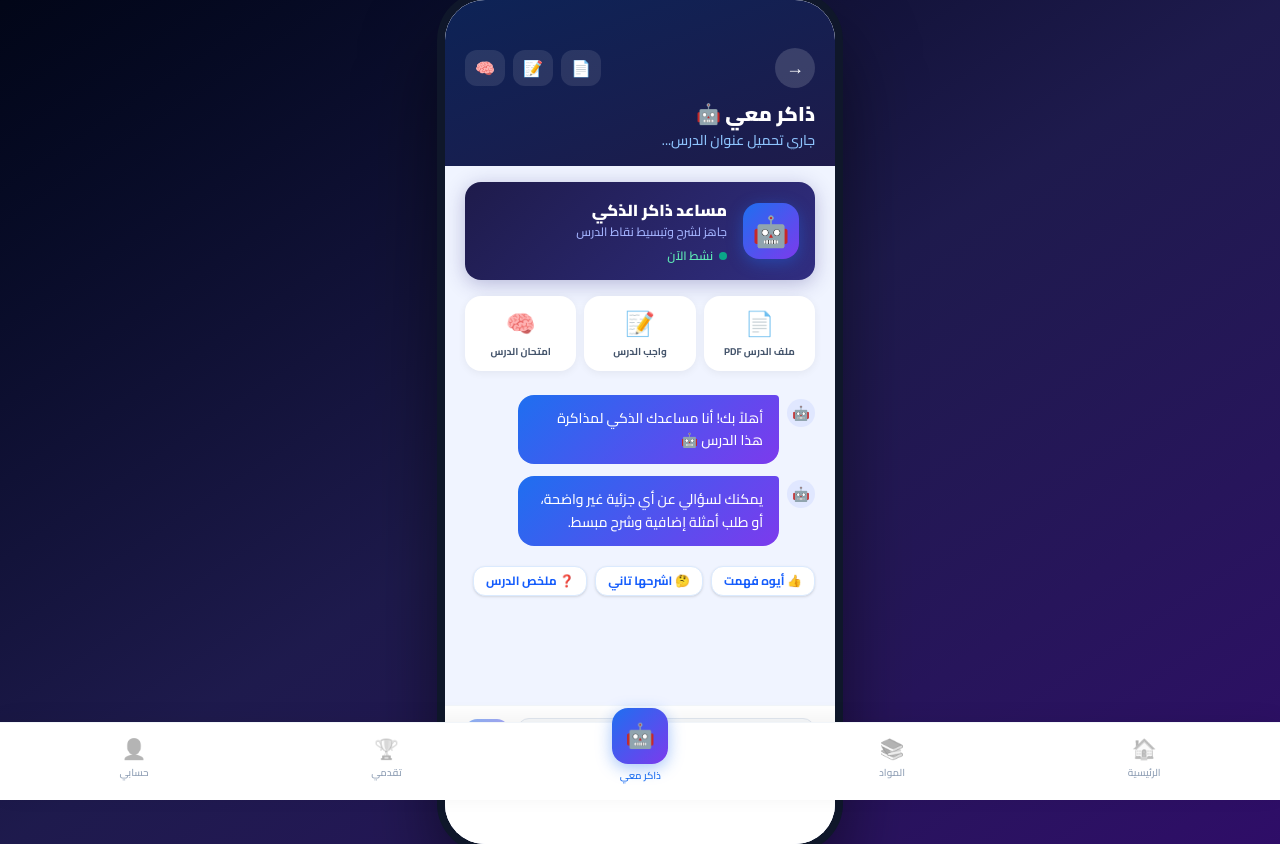
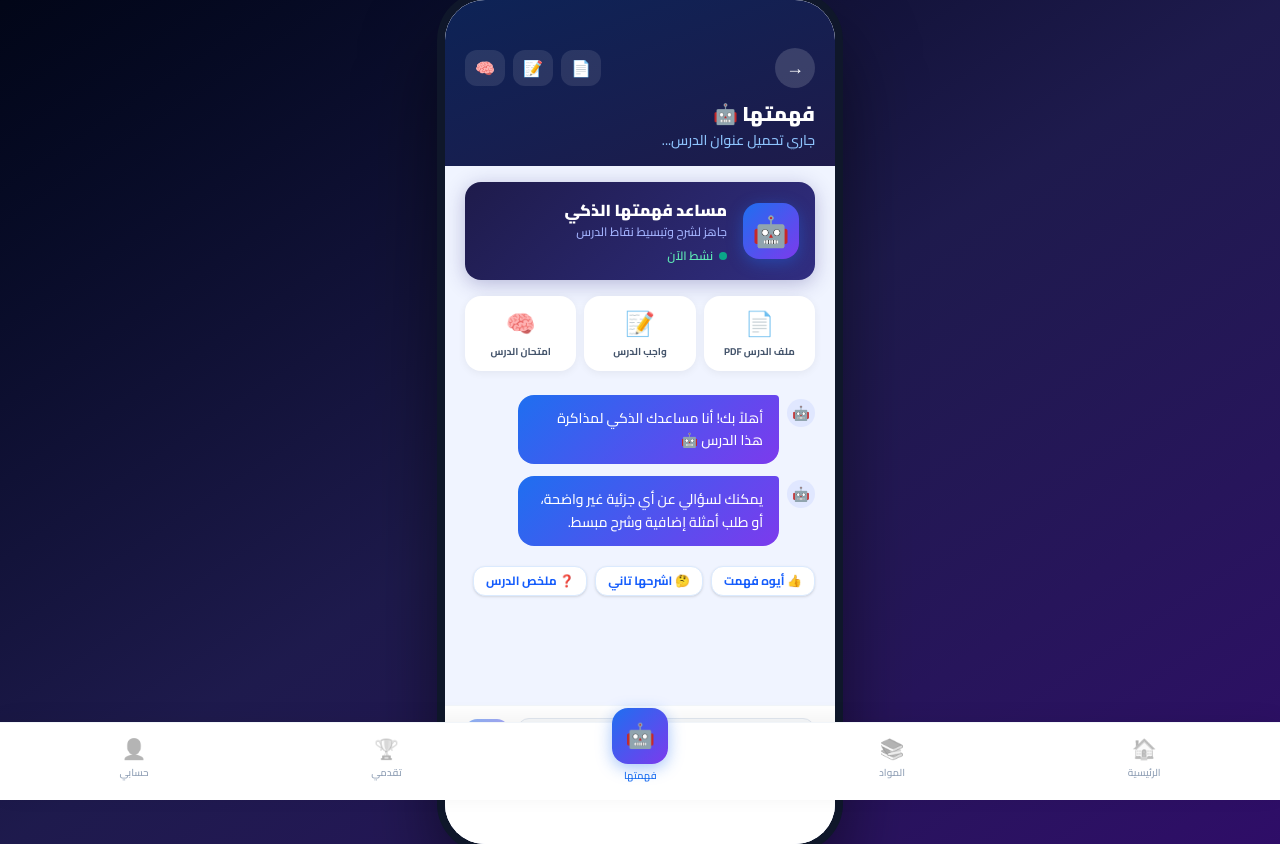
Before and after one commit to zazzzaa67-rgb/zakir-frontEnd, a React (Vite) app: page /ai-lesson/1 in a window 1280 px wide. Built offline with nearby package versions, Linux system fonts and the light colour scheme; no server answers; the HTML template or start-up script is replaced by a standard one.

Commit message:
commit changes

```diff
--- a/src/components/BottomNav.tsx
+++ b/src/components/BottomNav.tsx
@@ -10,7 +10,7 @@ export default function BottomNav({ active }: BottomNavProps) {
   const tabs = [
     { id: 'home' as const, path: '/home', icon: '🏠', label: 'الرئيسية' },
     { id: 'subjects' as const, path: '/subjects', icon: '📚', label: 'المواد' },
-    { id: 'ai_lesson' as const, path: '/ai-lesson', icon: '🤖', label: 'ذاكر معي', center: true },
+    { id: 'ai_lesson' as const, path: '/ai-lesson', icon: '🤖', label: 'فهمتها', center: true },
     { id: 'gamification' as const, path: '/gamification', icon: '🏆', label: 'تقدمي' },
     { id: 'profile' as const, path: '/profile', icon: '👤', label: 'حسابي' },
   ];
--- a/src/screens/AILessonScreen.tsx
+++ b/src/screens/AILessonScreen.tsx
@@ -196,7 +196,7 @@ export default function AILessonScreen() {
           </div>
         </div>
 
-        <h1 className="text-xl font-black text-white">ذاكر معي 🤖</h1>
+        <h1 className="text-xl font-black text-white">فهمتها 🤖</h1>
         <p className="text-blue-300 text-sm font-medium mt-0.5 truncate">{lessonTitle}</p>
       </div>
 
@@ -219,7 +219,7 @@ export default function AILessonScreen() {
             🤖
           </div>
           <div className="text-right flex-1">
-            <div className="text-white font-black text-base">مساعد ذاكر الذكي</div>
+            <div className="text-white font-black text-base">مساعد فهمتها الذكي</div>
             <div className="text-indigo-300 text-xs font-medium mt-0.5">جاهز لشرح وتبسيط نقاط الدرس</div>
             <div className="flex items-center gap-1.5 justify-start mt-2">
               <div className="w-2 h-2 rounded-full bg-emerald-400 animate-pulse" />
--- a/src/screens/AuthScreen.tsx
+++ b/src/screens/AuthScreen.tsx
@@ -40,7 +40,7 @@ export default function AuthScreen() {
       <div className="relative pt-16">
         <div className="mb-10 flex items-center justify-between">
           <div>
-            <p className="mb-2 text-sm font-bold text-cyan-300">ذاكر معي</p>
+            <p className="mb-2 text-sm font-bold text-cyan-300">فهمتها</p>
             <h1 className="text-3xl font-black leading-tight">مستقبلك الدراسي<br />بيبدأ من هنا</h1>
           </div>
           <div className="flex h-16 w-16 items-center justify-center rounded-2xl bg-white/10 text-3xl shadow-xl">🎓</div>
--- a/src/screens/HomeScreen.tsx
+++ b/src/screens/HomeScreen.tsx
@@ -8,7 +8,7 @@ import { getCachedProfile } from '../lib/profileManager';
 
 const quickActions = [
   { icon: '📚', label: 'المواد', path: '/subjects', color: '#EFF6FF', iconBg: '#1E6FF0' },
-  { icon: '🤖', label: 'ذاكر معي', path: '/ai-lesson', color: '#F5F3FF', iconBg: '#7C3AED' },
+  { icon: '🤖', label: 'فهمتها', path: '/ai-lesson', color: '#F5F3FF', iconBg: '#7C3AED' },
   { icon: '📖', label: 'مقالات', path: '/articles', color: '#FFF7ED', iconBg: '#F97316' },
   { icon: '📊', label: 'تقدمي', path: '/gamification', color: '#F0FDF4', iconBg: '#10B981' },
   { icon: '📅', label: 'جدول المذاكرة', path: '/planner', color: '#FFF5F5', iconBg: '#EF4444' },
--- a/src/screens/LessonSummaryScreen.tsx
+++ b/src/screens/LessonSummaryScreen.tsx
@@ -79,7 +79,7 @@ export default function AILessonScreen() {
           →
         </button>
         <div className="text-center">
-          <h1 className="font-black text-lg">ذاكر معي 🤖</h1>
+          <h1 className="font-black text-lg">فهمتها 🤖</h1>
           <p className="text-xs text-indigo-300">المعادلات الخطية</p>
         </div>
         <div className="w-6" />
@@ -93,7 +93,7 @@ export default function AILessonScreen() {
               <span className="w-2.5 h-2.5 rounded-full bg-emerald-400 animate-pulse" />
               <span className="text-xs font-semibold text-emerald-200">نشط الآن</span>
             </div>
-            <h2 className="font-black text-lg mt-1">مساعد ذاكر معي</h2>
+            <h2 className="font-black text-lg mt-1">مساعد فهمتها</h2>
             <p className="text-xs text-blue-100">جاهز أشرحلك الدرس بطريقتك</p>
           </div>
           <div className="w-12 h-12 rounded-2xl bg-white/20 flex items-center justify-center text-2xl shadow-inner">
--- a/src/screens/PrivacyPolicy.tsx
+++ b/src/screens/PrivacyPolicy.tsx
@@ -5,7 +5,7 @@ const sections = [
   {
     title: 'المعلومات التي نجمعها',
     content:
-      'قد تجمع منصة ذاكر المعلومات التي تقدمها عند إنشاء الحساب أو استخدام خدماتنا، مثل الاسم والبريد الإلكتروني ومعلومات الملف الشخصي والتقدم الدراسي. كما قد نجمع بيانات تقنية أساسية عن استخدام المنصة، مثل نوع الجهاز والمتصفح وسجلات التفاعل، لتحسين الخدمة وحمايتها. نطلب المعلومات اللازمة لتقديم الميزات، ولا نبيع بياناتك الشخصية.',
+      'قد تجمع منصة فهمتها المعلومات التي تقدمها عند إنشاء الحساب أو استخدام خدماتنا، مثل الاسم والبريد الإلكتروني ومعلومات الملف الشخصي والتقدم الدراسي. كما قد نجمع بيانات تقنية أساسية عن استخدام المنصة، مثل نوع الجهاز والمتصفح وسجلات التفاعل، لتحسين الخدمة وحمايتها. نطلب المعلومات اللازمة لتقديم الميزات، ولا نبيع بياناتك الشخصية.',
   },
   {
     title: 'ملفات تعريف الارتباط والتخزين المحلي',
@@ -15,7 +15,7 @@ const sections = [
   {
     title: 'الإعلانات وGoogle AdSense',
     content:
-      'قد تعرض ذاكر إعلانات مقدمة من Google AdSense أو شركاء إعلانيين آخرين. تستخدم هذه الجهات ملفات تعريف الارتباط أو معرّفات مشابهة، وقد تعالج معلومات مثل عنوان IP ونوع المتصفح وبيانات التفاعل لتقديم الإعلانات وقياسها ومنع الاحتيال. تستخدم Google ملفات تعريف الارتباط الإعلانية وفق سياساتها وإعدادات المستخدم. لمعرفة كيفية استخدام Google للبيانات أو إدارة تخصيص الإعلانات، راجع إعدادات إعلانات Google وسياسة خصوصية Google.',
+      'قد تعرض فهمتها إعلانات مقدمة من Google AdSense أو شركاء إعلانيين آخرين. تستخدم هذه الجهات ملفات تعريف الارتباط أو معرّفات مشابهة، وقد تعالج معلومات مثل عنوان IP ونوع المتصفح وبيانات التفاعل لتقديم الإعلانات وقياسها ومنع الاحتيال. تستخدم Google ملفات تعريف الارتباط الإعلانية وفق سياساتها وإعدادات المستخدم. لمعرفة كيفية استخدام Google للبيانات أو إدارة تخصيص الإعلانات، راجع إعدادات إعلانات Google وسياسة خصوصية Google.',
   },
   {
     title: 'تقنيات Google وGPT',
@@ -35,7 +35,7 @@ const sections = [
   {
     title: 'خصوصية الأطفال والتغييرات',
     content:
-      'صُممت ذاكر للتعلم، وينبغي للقاصرين استخدام المنصة بمشاركة ولي أمرهم وفق القوانين المحلية. قد نحدّث هذه السياسة عند تغير خدماتنا أو المتطلبات القانونية، وسننشر النسخة المحدثة هنا مع تعديل تاريخ السريان.',
+      'صُممت فهمتها للتعلم، وينبغي للقاصرين استخدام المنصة بمشاركة ولي أمرهم وفق القوانين المحلية. قد نحدّث هذه السياسة عند تغير خدماتنا أو المتطلبات القانونية، وسننشر النسخة المحدثة هنا مع تعديل تاريخ السريان.',
   },
 ];
 
@@ -44,14 +44,14 @@ export default function PrivacyPolicy() {
     <div dir="rtl" className="flex h-full flex-col bg-[#F0F4FF] text-right text-slate-800">
       <main className="flex-1 overflow-y-auto pb-24">
         <header className="bg-gradient-to-l from-blue-700 to-indigo-700 px-5 pb-7 pt-10 text-white">
-          <p className="text-sm font-semibold text-white/75">ذاكر</p>
+          <p className="text-sm font-semibold text-white/75">فهمتها</p>
           <h1 className="mt-1 text-2xl font-black">سياسة الخصوصية</h1>
           <p className="mt-2 text-sm text-white/80">آخر تحديث: 25 سبتمبر 2026</p>
         </header>
 
         <article className="mx-4 my-5 rounded-3xl bg-white p-5 shadow-sm sm:p-6">
           <p className="mb-5 text-sm leading-7 text-slate-600">
-            توضح هذه السياسة كيفية تعامل منصة ذاكر (ذاكر) مع المعلومات عند استخدام خدماتنا، بما في ذلك الإعلانات. باستخدامك للمنصة، فإنك تطّلع على الممارسات الموضحة أدناه.
+            توضح هذه السياسة كيفية تعامل منصة فهمتها مع المعلومات عند استخدام خدماتنا، بما في ذلك الإعلانات. باستخدامك للمنصة، فإنك تطّلع على الممارسات الموضحة أدناه.
           </p>
           <div className="space-y-5">
             {sections.map(({ title, content }) => (
--- a/src/screens/ProScreen.tsx
+++ b/src/screens/ProScreen.tsx
@@ -54,7 +54,7 @@ export default function ProScreen() {
             className="text-sm font-black px-4 py-1.5 rounded-full inline-block mb-3"
             style={{ background: 'linear-gradient(135deg, #F59E0B, #F97316)', color: 'white' }}
           >
-            🚀 ذاكر معي PRO
+            🚀 فهمتها PRO
           </div>
           <h1 className="text-3xl font-black text-white mb-2">
             ذاكر أكتر،{' '}
--- a/src/screens/ProfileScreen.tsx
+++ b/src/screens/ProfileScreen.tsx
@@ -9,7 +9,7 @@ const menuItems = [
   { icon: '🔔', label: 'الإشعارات', screen: 'notifications' as const, badge: '3' },
   { icon: '🪙', label: 'Coins محفظتي', screen: 'coins' as const },
   { icon: '🏆', label: 'مستواي وإنجازاتي', screen: 'gamification' as const },
-  { icon: '🚀', label: 'ذاكر معي PRO', screen: 'pro' as const, highlight: true },
+  { icon: '🚀', label: 'فهمتها PRO', screen: 'pro' as const, highlight: true },
   { icon: '📅', label: 'جدول المذاكرة', screen: 'planner' as const },
   { icon: '📊', label: 'الإحصائيات المتقدمة', screen: 'pro_dashboard' as const },
 ];
@@ -35,7 +35,7 @@ export default function ProfileScreen() {
   const coins = profile?.coins ?? profile?.total_coins ?? 0;
   const streak = profile?.streak ?? profile?.streak_days ?? 0;
   const level = profile?.level ?? Math.floor(points / 250) + 1;
-  const displayName = profile?.display_name || profile?.name || profile?.full_name || 'طالب ذاكر معي';
+  const displayName = profile?.display_name || profile?.name || profile?.full_name || 'طالب فهمتها';
 
   return (
     <div className="w-full h-full flex flex-col bg-[#F0F4FF]">
--- a/src/screens/ProfileSetupScreen.tsx
+++ b/src/screens/ProfileSetupScreen.tsx
@@ -66,7 +66,7 @@ export default function ProfileSetupScreen() {
           <span className="rounded-full bg-blue-50 px-3 py-1 text-xs font-black text-blue-600">ثانوي عام</span>
           <span className="text-xs font-bold text-slate-400">بياناتك التعليمية</span>
         </div>
-        <h1 className="mb-1 text-2xl font-black text-slate-900">خلّي ذاكر معي يعرفك</h1>
+        <h1 className="mb-1 text-2xl font-black text-slate-900">خلّي فهمتها يعرفك</h1>
         <p className="text-sm font-medium text-slate-500">اختياراتك هتحدد المواد والكتب اللي هتظهر لك.</p>
       </div>
 
--- a/src/screens/QuizScreen.tsx
+++ b/src/screens/QuizScreen.tsx
@@ -37,7 +37,7 @@ export default function QuizScreen() {
         question: item.question ?? 'سؤال الدرس',
         options: item.options ?? [],
         correct: item.correct_index ?? 0,
-        explanation: item.explanation ?? 'راجع شرح الدرس مع مساعد ذاكر معي.',
+        explanation: item.explanation ?? 'راجع شرح الدرس مع مساعد فهمتها.',
       }))
     : fallbackQuestions;
 
--- a/src/screens/SplashScreen.tsx
+++ b/src/screens/SplashScreen.tsx
@@ -103,7 +103,7 @@ export default function SplashScreen() {
         className="text-5xl font-black text-white mb-3 tracking-tight"
         style={{ textShadow: '0 0 40px rgba(30,111,240,0.8), 0 4px 20px rgba(0,0,0,0.3)' }}
       >
-        ذاكر معي
+        فهمتها
       </h1>
 
       {/* Tagline */}
```
